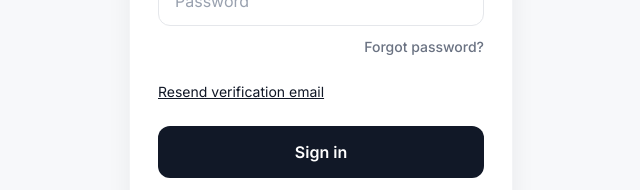
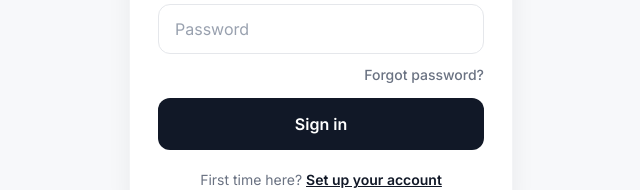
Before and after one commit to armshokri-debug/PUREFUNCTION-AISTUDIO, a React (Vite) app: page / in a window 1280 px wide. Shown: the part 458-648 px from the top of the page, without its empty margins (319-959 px from the left). Built offline with nearby package versions, Linux system fonts and the light colour scheme; no server answers.

Commit message:
ux(auth): show resend-verification only when actually needed

```diff
--- a/src/cloud/AuthScreen.tsx
+++ b/src/cloud/AuthScreen.tsx
@@ -183,7 +183,7 @@ export const AuthScreen: React.FC = () => {
         )}
 
         {sent && mode === 'sign-up' && <p role="status" className="text-sm text-green-800 break-words">If this email is invited, a verification link is on its way. Check your inbox and spam, then open the link before signing in.</p>}
-        {(mode === 'sign-in' || (mode === 'sign-up' && (!!notice || sent))) && <button type="button" disabled={busy || !email.trim()} onClick={async () => { setBusy(true); const err = await resendVerification(email); setBusy(false); setError(err); if (!err) setSent(true); }} className="text-sm underline min-h-[44px]">Resend verification email</button>}
+        {((mode === 'sign-in' && /not confirmed|verification/i.test(error ?? '')) || (mode === 'sign-up' && (!!notice || sent))) && <button type="button" disabled={busy || !email.trim()} onClick={async () => { setBusy(true); const err = await resendVerification(email); setBusy(false); setError(err); if (!err) setSent(true); }} className="text-sm underline min-h-[44px]">Resend verification email</button>}
         {sent && mode === 'sign-in' && <p role="status" className="text-sm text-green-800">If verification is needed, a link is on its way. Check your inbox and spam.</p>}
         {sent && mode === 'forgot' && (
           <div className="flex items-start gap-2 text-sm text-[#166534] bg-green-50 border border-green-100 rounded-xl px-3 py-2.5" role="status">
```
